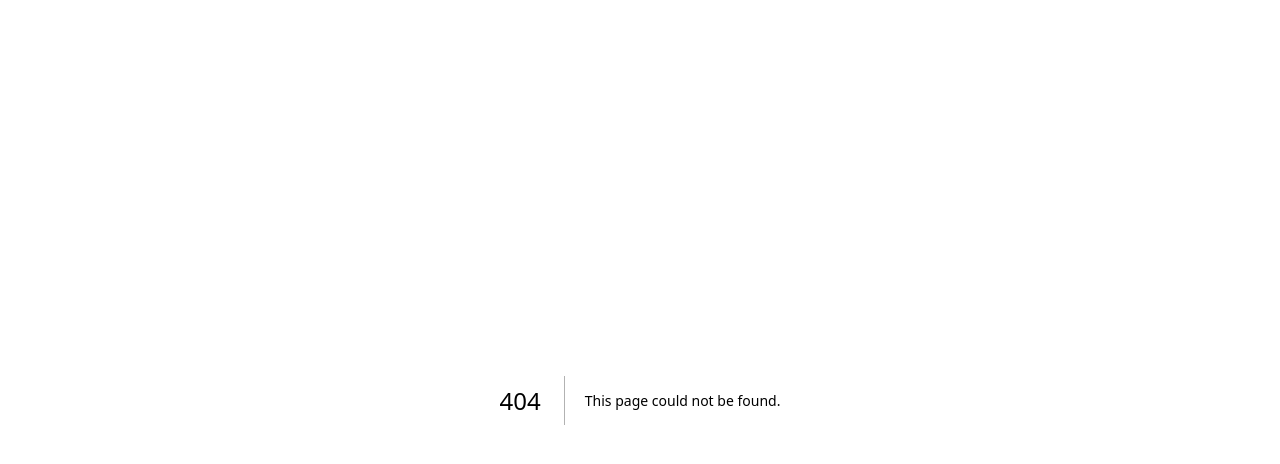
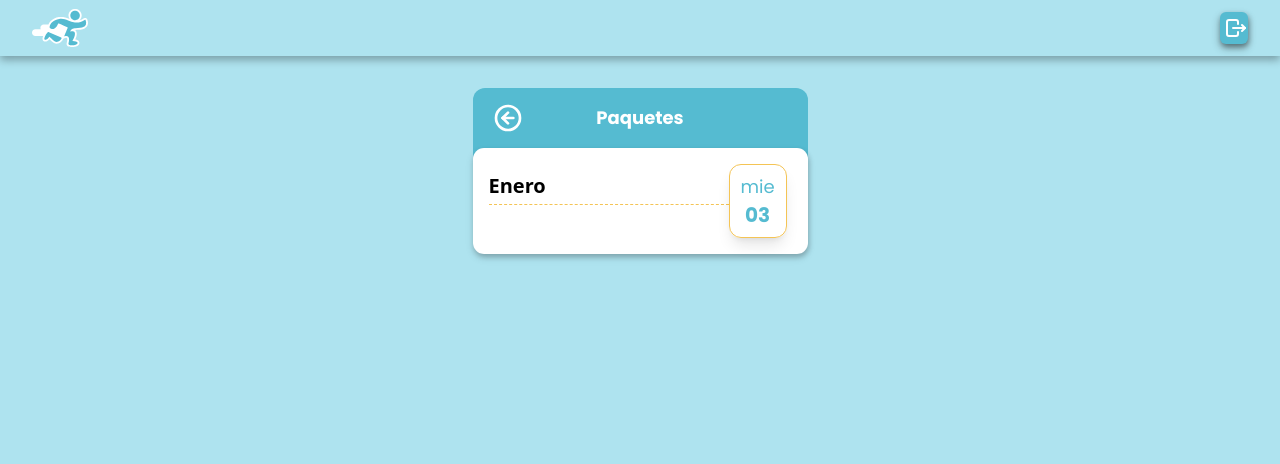
Before and after one commit to Tute22/Chacurbanos-front, a Next.js app: page /packages in a window 1280 px wide. Before the commit this address had no page. Shown: the top 464 px of the page. Built offline with nearby package versions, Linux system fonts and the light colour scheme.

Commit message:
First part of packages component

```diff
--- /dev/null
+++ b/src/app/packages/page.tsx
@@ -0,0 +1,33 @@
+import { LeftArrowIcon } from "@/commons/icons";
+import { poppins700, poppins400 } from "@/commons/fonts";
+import { Navbar } from "@/components/Navbar";
+
+export default function Distribution() {
+  return (
+    <div className="bg-[#AEE3EF] h-screen">
+      <Navbar />
+      <main className="mt-8 w-[335px] mx-auto bg-[#55BBD1] text-white rounded-xl">
+        <div className="flex items-center w-full p-4">
+          <LeftArrowIcon className="w-8 ml-[3px] absolute mx-auto" />
+
+          <div className="w-fit mx-auto">
+            <h3 className={`text-lg ${poppins700.className}`}>Paquetes</h3>
+          </div>
+        </div>
+
+        <div className="p-4 bg-white rounded-[11px] shadow-white-distribution-container">
+          <div className="flex">
+            <div>
+              <h1 className="text-black font-bold text-xl mb-1 mt-2">Enero</h1>
+              <p className="border-dashed border-[#F4C455] border-t w-60"></p>
+            </div>
+            <div className={`flex flex-col items-center border border-solid border-[#F4C455] rounded-xl w-[42px] text-[#55BBD1] shadow-lg py-2 px-7`}>
+              <h3 className={`text-lg ${poppins400.className}`}>mie</h3>
+              <h1 className={`text-xl ${poppins700.className}`}>03</h1>
+            </div>
+          </div>
+        </div>
+      </main>
+    </div>
+  );
+}
```
